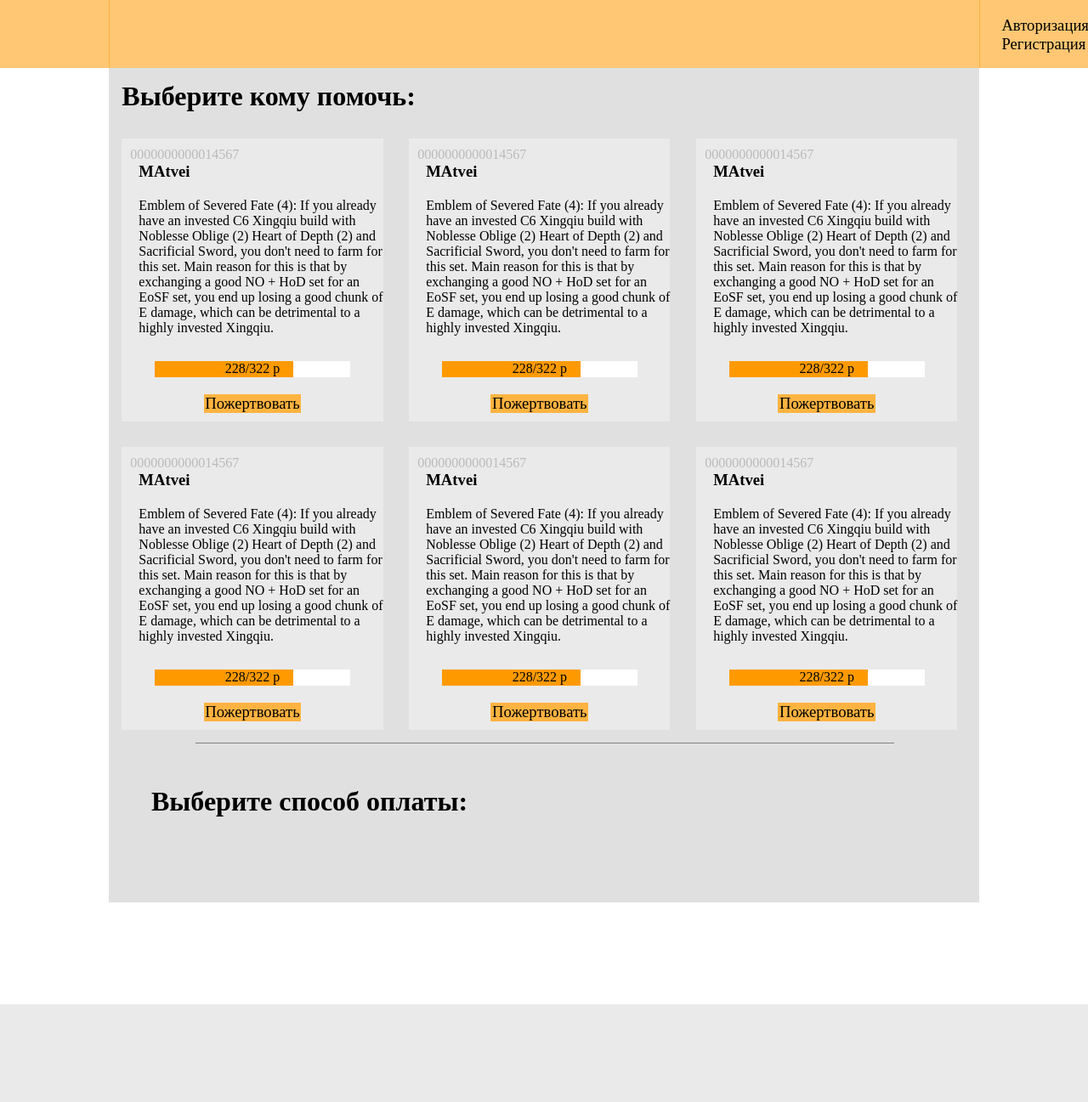
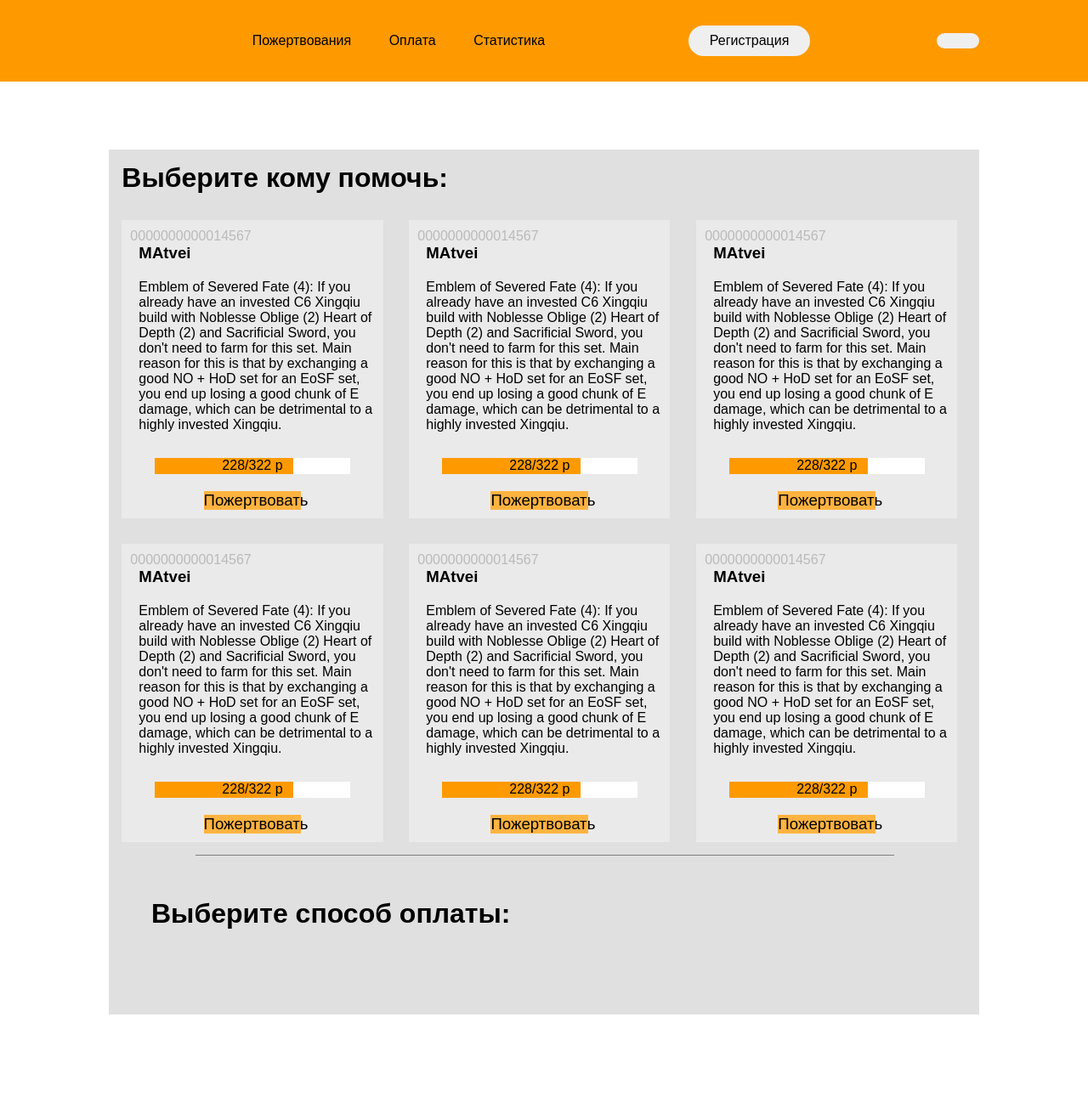
Before and after one commit to serrcel/SpidvagonFond, a PHP site: page / in a window 1280 px wide. Shown: the top 1297 px of the page at 85% size. Before the commit the page ends 1182 px from the top, so only its background shows below. Run offline with PHP 8.4, Linux system fonts and the light colour scheme.

Commit message:
Обновление дизайна
Попытка создать хедер

```diff
--- a/Style.css
+++ b/Style.css
@@ -3,9 +3,12 @@
 	margin: 0;
 	padding: 0;
 }
+@import url('https://fonts.googleapis.com/css2?family=Montserrat:ital,wght@0,300;0,400;0,500;1,600&display=swap');
 html
 {
 	height: 100%;
+	font-family: "Montserrat", sans-serif;
+	font-weight: 500;
 }
 body
 {
@@ -15,45 +18,46 @@ div
 {
 	box-sizing: border-box;
 }
+li, a, button {
+	font-family: "Montserrat", sans-serif;
+	font-weight: 500;
+	font-size: 16px;
+	color: black;
+	text-decoration: none;
+}
 .Head
 {
-	width: 100%;
-	height: 10%;
-	position: fixed;
-	z-index: 10;
-	background-color: #ffc773;
+	display: flex;
+	justify-content: space-between;
+	align-items: center;
+	padding: 30px 10%;
+	background-color: #fe9a00;
 }
-.Emblem
-{
-	height: 10%;
-	width: 10%;
-	float: left;
+
+.nav__links {
+	list-style: none;
 }
-.Navigation
-{
-	width: 80%;
-	height: 100%;
-	float: left;
-	border-left: 1px solid #ffb340;
+.nav__links li {
+	display: inline-block;
+	padding: 0px 20px;
 }
-.AutorisationMenuButtons
-{
-	height: 100%;
-	width: 10%;
-	float:left;
-	border-left: 1px solid #ffb340;
+.nav__links li a{
+	transition: all 0.3s ease 0s;
 }
-.AutorisationMenuButtons:hover
-{
+.nav__links li a:hover{
+	color:#fe9a00;
+}
+button {
+	padding: 9px 25px;
+	border: none;
+	border-radius: 50px;
 	cursor: pointer;
-	background-color: #969696;
+	transition: all 0.3s ease 0s;
 }
-.AutorisationMenuButtons>p
-{
-	padding: 15% 20%;
-	text-align: center;
-	font-size: 14pt;
+button:hover{
+	color:#fe9a00;
 }
+
 .MainCase
 {
 	position: relative;
--- a/index.php
+++ b/index.php
@@ -21,25 +21,18 @@
 		<a class="LowFunctionButton" onclick="CreateMenu()">закрыть</a>
 	</div>
 </div>
+
 <!-- Шапка -->
 <div class="Head">
-	<div class="Emblem"></div>
-	<div class="Navigation"></div>
-	<div class="AutorisationMenuButtons" onclick="CreateMenu()">
-	<?php
-		if(!isset($_SESSION['userName']))
-		{
-		?>
-			<p>Авторизация/<br>Регистрация</p>
-		<?php
-		}
-		else
-		{
-		?>
-			<p><?php echo $_SESSION['userName']; ?></p>
-		<?php
-		}
-		 ?>
+	<img class="Logo">
+	<nav>
+		<ul class = "nav__links">
+			<li><a href="#">Пожертвования</a></li>
+			<li><a href="#">Оплата</a></li>
+			<li><a href="#">Статистика</a></li>
+		</ul>
+	</nav>
+	<a class = "cta" href = "#" onclick="CreateMenu()"><button>Регистрация<button></a>
 	</div>
 </div>
 
```
